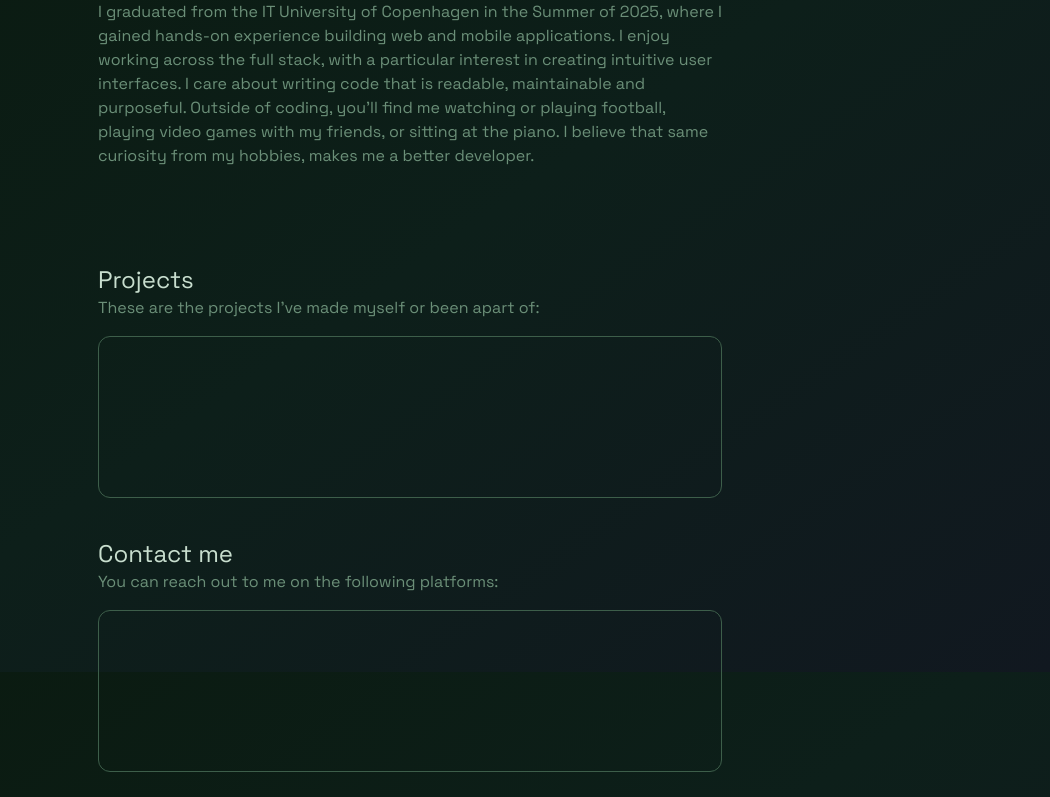
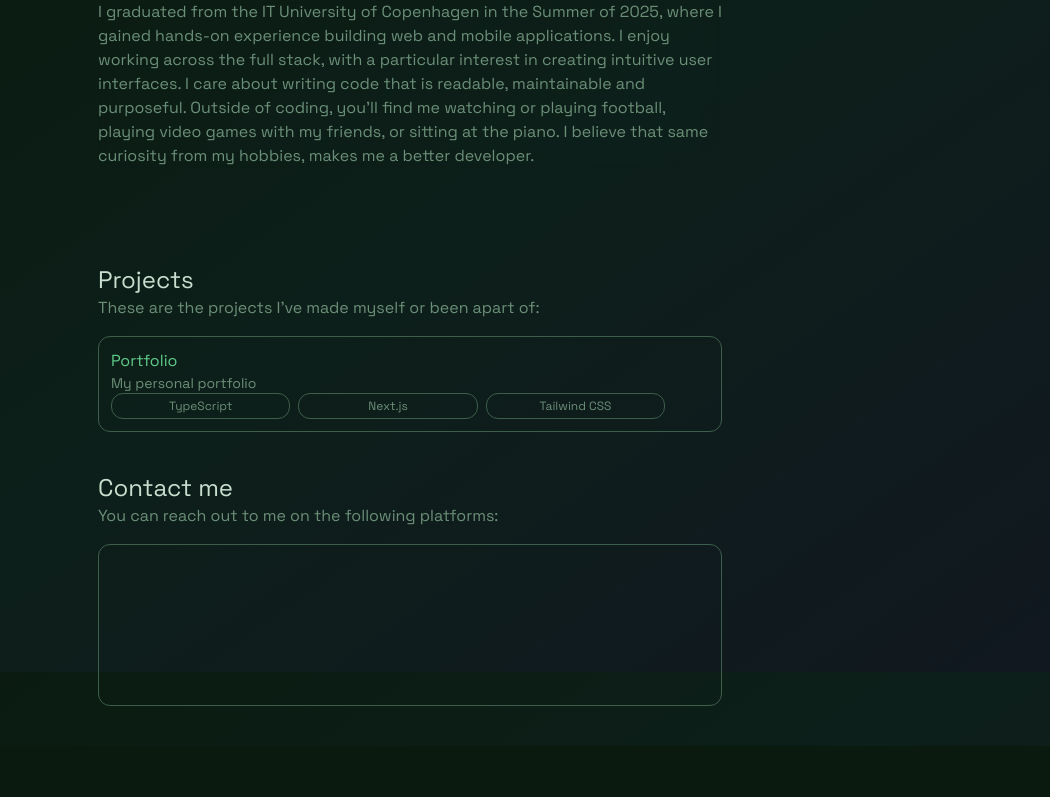
Before and after one commit to CasperPilgaard/portfolio, a Next.js app: page / in a window 1280 px wide. Shown: the part 928-1725 px from the top of the page, without its empty margins (230-1280 px from the left). After the commit the page ends 1674 px from the top, so only its background shows below. Built offline with nearby package versions, Linux system fonts and the light colour scheme.

Commit message:
Added projects as a type and mapped through it

```diff
--- a/app/components/About.tsx
+++ b/app/components/About.tsx
@@ -16,7 +16,7 @@ export default function About() {
                 <h3 className="text-c-heading text-2xl">
                     About me
                 </h3>
-                <p className="text-c-body whitespace-wrap">{text}</p>
+                <p className="text-c-body whitespace-wrap backdrop-blur-sm">{text}</p>
             </div>
         </>
     )
--- a/app/components/Projects.tsx
+++ b/app/components/Projects.tsx
@@ -1,3 +1,21 @@
+const data = []
+
+type Project = {
+    title: string;
+    description: string;
+    stack: string[];
+    github: string;
+}
+
+const projects: Project[] = [
+    {
+        title: "Portfolio",
+        description: "My personal portfolio",
+        stack: ["TypeScript", "Next.js", "Tailwind CSS"],
+        github: "https://github.com/casperpilgaard/portfolio"
+    }
+]
+
 export default function Projects() {
 
     return(
@@ -5,8 +23,31 @@ export default function Projects() {
             <h2 className="text-2xl text-c-heading">Projects</h2>
             <p className="text-c-body mb-4">These are the projects I've made myself or been apart of:</p>
 
-            <div className="w-full p-20 border-1 rounded-xl border-c-muted mb-10">
+            <div>
+                {projects.map((project, i) => (
+                    <div key={i} className="w-full p-3 border-1 rounded-xl border-c-muted mb-10">
+                        <p className="text-c-accent">{project.title}</p>
+                        <p className="text-c-body text-sm">{project.description}</p>
+
+
+
+                        <div className="flex gap-2">
+                            {project.stack.map( (tech, i) => (
+                                <span key={i} className="p-1 rounded-xl border-1 border-c-muted w-3/10 text-c-body text-center text-xs whitespace-wrap overflow-auto">{tech}</span>
+                            ))}
+
+
+
+
+                        </div>
+
+                    </div>
+
+                        ))}
             </div>
+
+
+
 
         </>
     )
```
